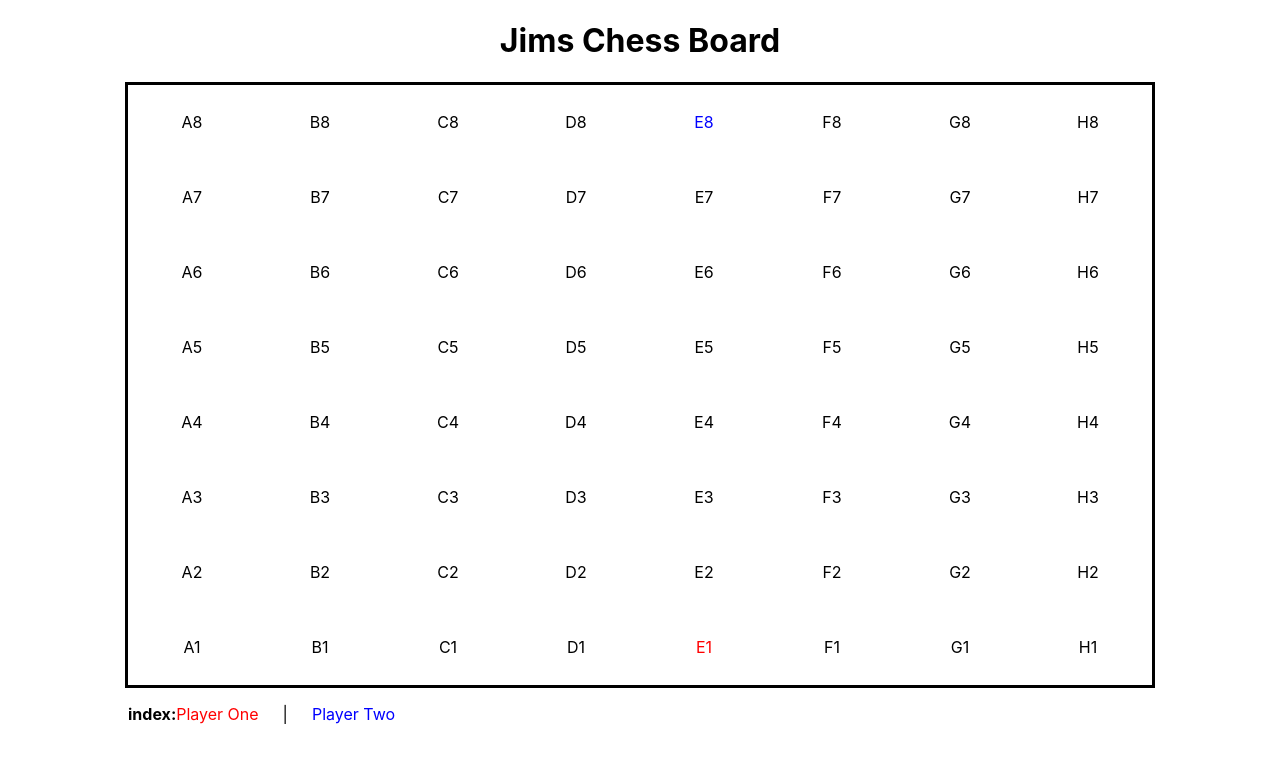
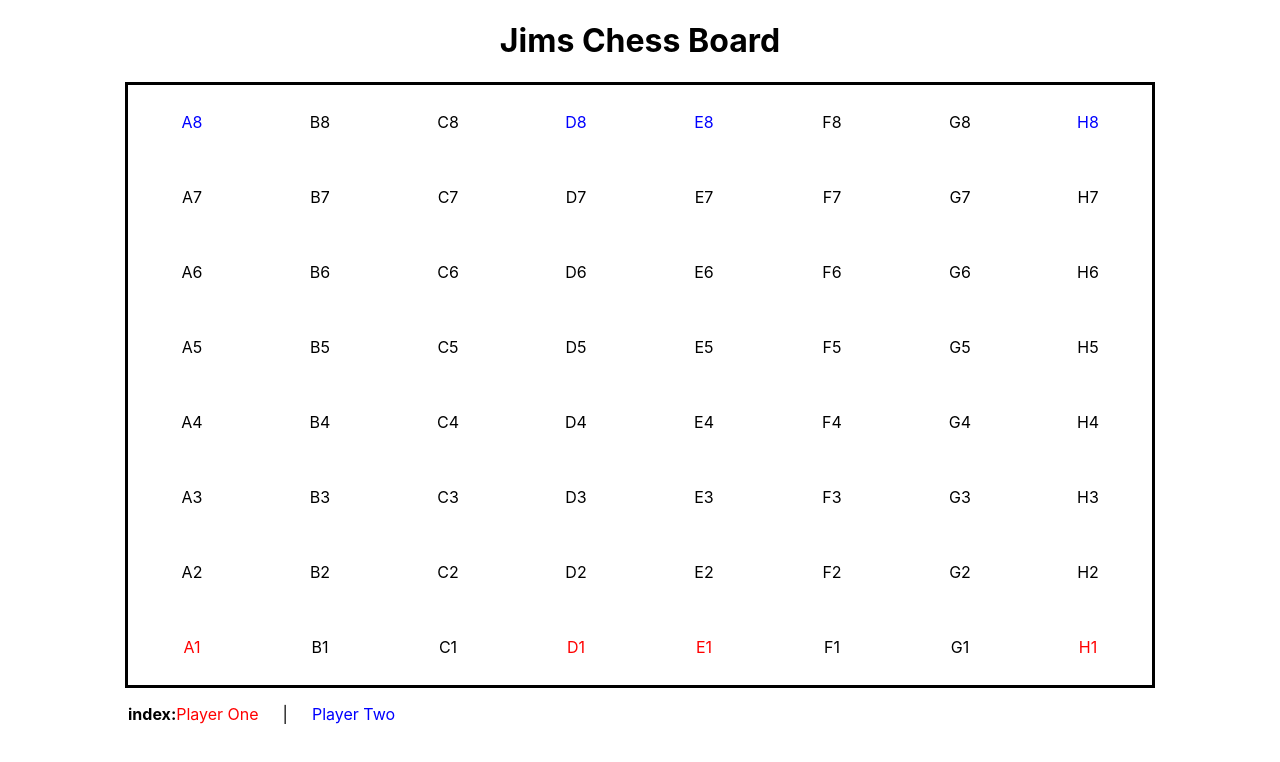
Before and after one commit to jjwebdev1865/typescriptGames, a React (Create React App) app in the folder chess/: page / in a window 1280 px wide. Shown: the top 762 px of the page. Built offline with nearby package versions, Linux system fonts and the light colour scheme.

Commit message:
adding more pieces

```diff
--- a/chess/src/components/chessBoard.tsx
+++ b/chess/src/components/chessBoard.tsx
@@ -35,8 +35,23 @@ const ChessBoardFiles = ({number, playerOne, playerTwo}: ChessBoardFilesProps) =
     <div data-test={`chess-board-files-${number}`} style={{display: 'grid', gridTemplateColumns: 'repeat(8, 1fr)', gridTemplateRows: '75px'}}>
       {columnLetters.map(letter => {
         const square = `${letter}${number}`
-        const hasPlayerOnePiece = square === playerOne.pieces.king ? true : false
-        const hasPlayerTwoPiece = square === playerTwo.pieces.king ? true : false
+        let hasPlayerOnePiece = false
+        let hasPlayerTwoPiece = false
+
+        for (const [key, value] of Object.entries(playerOne.pieces)) {
+          if (value === square) {
+            hasPlayerOnePiece = true
+          }
+        }
+
+        for (const [key, value] of Object.entries(playerTwo.pieces)) {
+          if (value === square) {
+            hasPlayerTwoPiece = true
+          }
+        }
+
+        // const hasPlayerOnePiece = square === playerOne.pieces.king ? true : false
+        // const hasPlayerTwoPiece = square === playerTwo.pieces.king ? true : false
 
         return <ChestBoardColumn key={square} square={square} hasPlayerOnePiece={hasPlayerOnePiece} hasPlayerTwoPiece={hasPlayerTwoPiece} />
       })}
--- /dev/null
+++ b/chess/src/context/game.context.tsx
@@ -0,0 +1,28 @@
+import { createContext, useEffect, useState } from "react";
+
+
+export const GameContext = createContext({
+  loading: false,
+  playerTurn: 'p1'
+});
+
+interface GameProviderProps {
+  children: React.ReactNode
+}
+export const GameProvider = ({ children }: GameProviderProps) => {
+  const [playerTurn, setPlayerTurn] = useState('');
+  const [loading, setLoading] = useState(true)
+
+  useEffect(() => {
+    setPlayerTurn('p1')
+    setLoading(false)
+  }, [])
+
+  const value = { playerTurn, loading };
+
+
+
+  return <GameContext.Provider value={value}>
+    {children}
+  </GameContext.Provider>
+}
--- a/chess/src/context/players.context.tsx
+++ b/chess/src/context/players.context.tsx
@@ -21,14 +21,20 @@ export const PlayersProvider = ({ children }: PlayersProviderProps) => {
       playerName : 'Player One',
       shortName: 'p1',
       pieces: {
-        king: 'E1'
+        king: 'E1',
+        queen: 'D1',
+        rookOne: 'A1',
+        rookTwo: 'H1'
       }
     })
     setPlayerTwo({
       playerName : 'Player Two',
       shortName: 'p2',
       pieces: {
-        king: 'E8'
+        king: 'E8',
+        queen: 'D8',
+        rookOne: 'A8',
+        rookTwo: 'H8'
       }
     })
     setLoading(false)
--- a/chess/src/index.tsx
+++ b/chess/src/index.tsx
@@ -3,15 +3,18 @@ import ReactDOM from 'react-dom/client';
 import './index.css';
 import App from './App';
 import { PlayersProvider } from './context/players.context';
+import { GameProvider } from './context/game.context';
 
 const root = ReactDOM.createRoot(
   document.getElementById('root') as HTMLElement
 );
 root.render(
   <React.StrictMode>
-    <PlayersProvider>
-      <App />
-    </PlayersProvider>
+    <GameProvider>
+      <PlayersProvider>
+        <App />
+      </PlayersProvider>
+    </GameProvider>
 
   </React.StrictMode>
 );
--- a/chess/src/types/models.ts
+++ b/chess/src/types/models.ts
@@ -2,6 +2,9 @@ export type Player = {
     playerName: string
     shortName: 'p1' | 'p2'
     pieces: {
-        king: string
+        king: string,
+        queen: string;
+        rookOne: string
+        rookTwo: string
     }
 }
```
